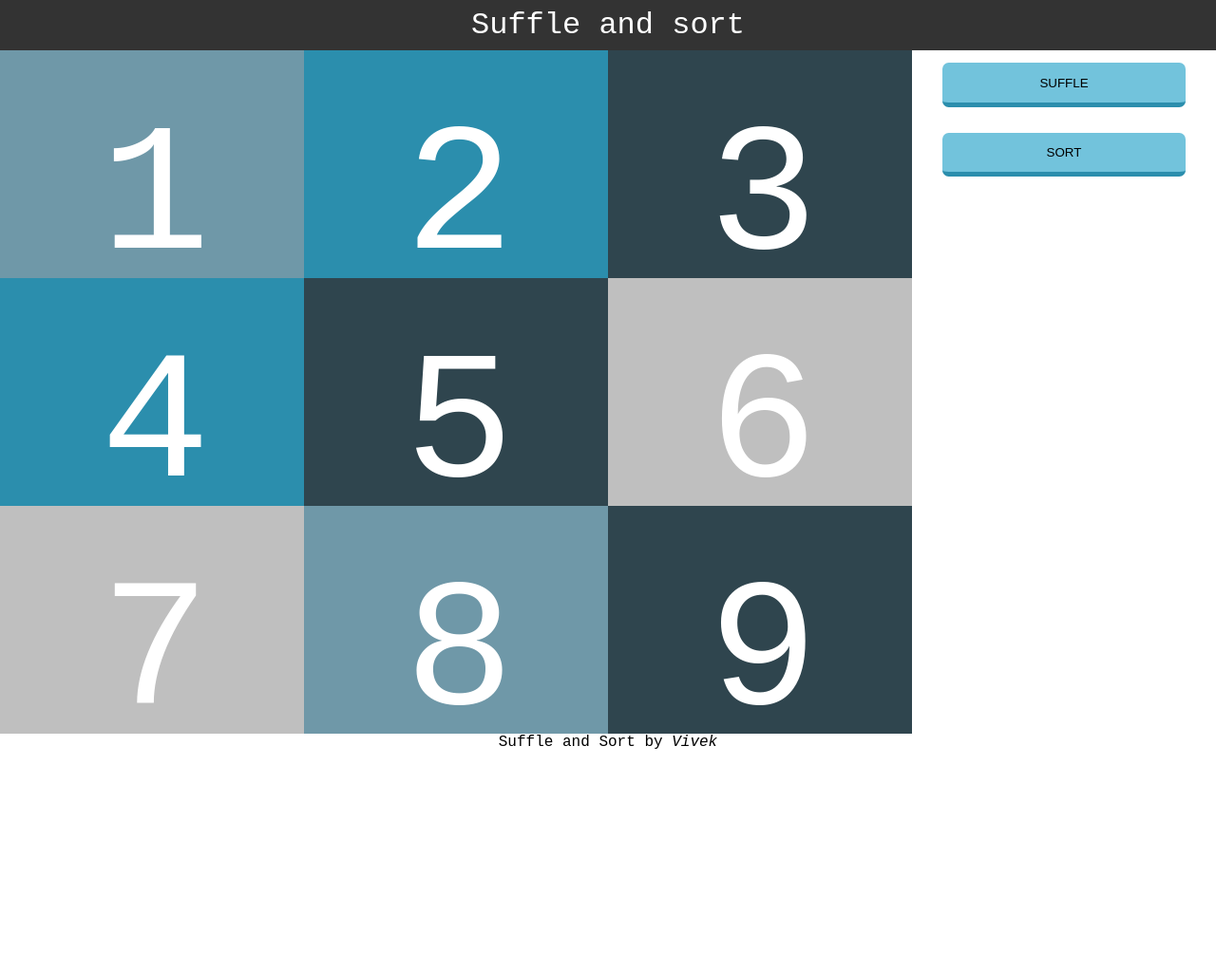
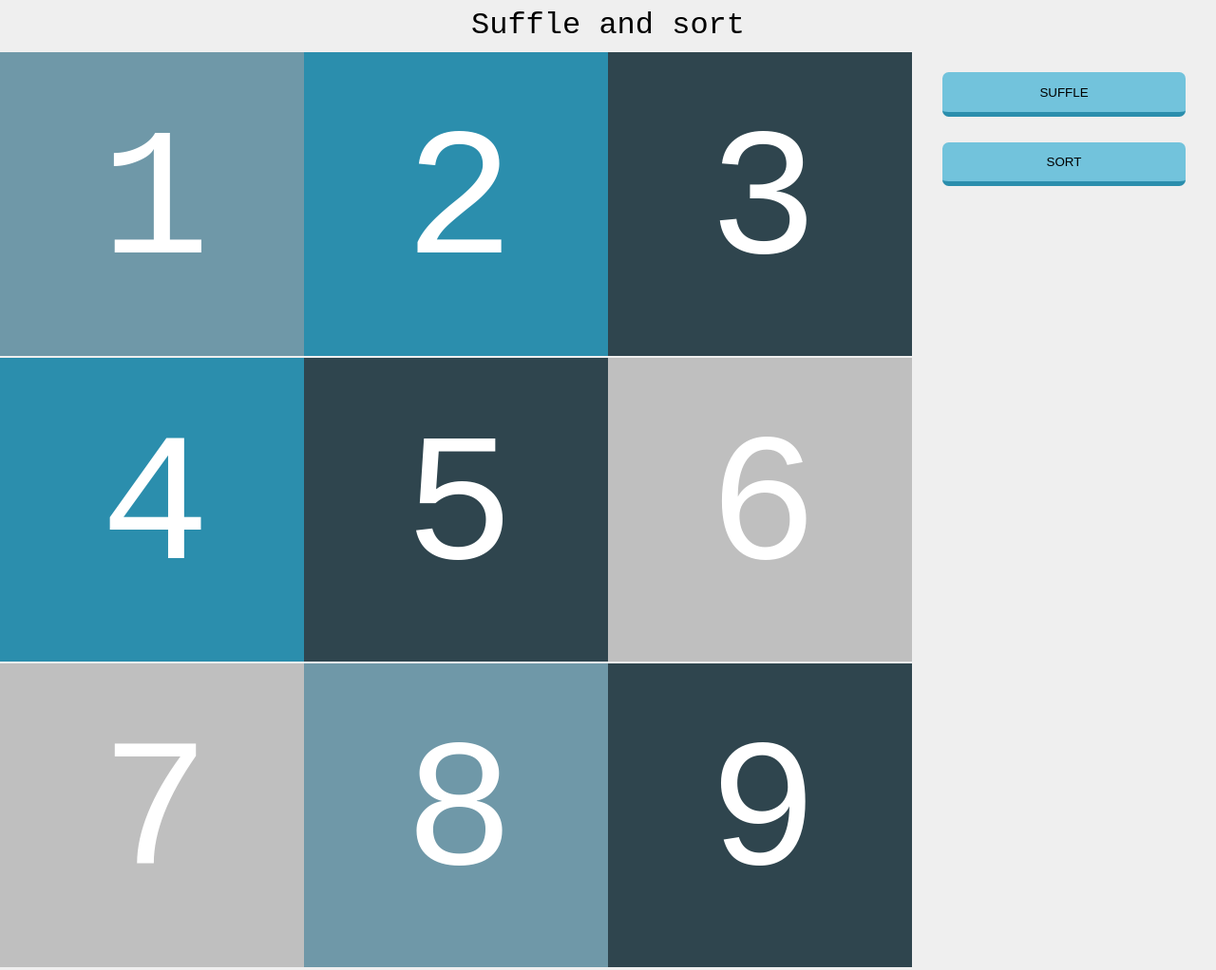
Before and after one commit to vivekkumar/suffleAndSort, a website: page index.html in a window 1280 px wide. Shown: the whole page at 95% size. Before the commit the page ends 800 px from the top, so only its background shows below. Drawn offline with Linux system fonts and the light colour scheme.

Commit message:
ui changes

```diff
--- a/index.html
+++ b/index.html
@@ -79,7 +79,9 @@
                 `card`,
                 `card-${i}`,
               ]);
-              this.cardEls[i].innerText = i + 1;
+              this.cardEls[i].innerHTML = `<div class="card-text">${
+                i + 1
+              }</div>`;
               this.cards[i] = i + 1;
             }
           } else {
--- a/styles.css
+++ b/styles.css
@@ -45,7 +45,10 @@ header {
     margin: .25em 0;
     box-sizing: border-box;
     padding: .25em;
+    color: #000;
 }
+
+
 
 .card-0 { border-color: #6F98A8; }
 .card-1 { border-color: #2B8EAD; }
@@ -64,6 +67,14 @@ footer {
     color: #000;
 }
 @media only screen and (min-width: 375px) {
+    body {
+        background: #EFEFEF;
+    }
+    header {
+        background: none;
+        color: #000;
+        margin-bottom: 10px;
+    }
     .container {
         display: flex;
         flex-direction: row-reverse;
@@ -82,9 +93,21 @@ footer {
     .card {
         display: inline-block;
         width: 33.33%;
-        height: 33.33%;
+        height: 0;
         margin: 0;
+        margin-top: -8px;
         font-size: 6em;
+        padding: 0;
+        padding-top: 33.33%;
+        position: relative;
+    }
+
+    .card-text {
+        position: absolute;
+        top: 50%;
+        left: 50%;
+        transform: translateX(-50%) translateY(-50%);
+        color: #fff;
     }
 
     .card-0 { background: #6F98A8; }
```
